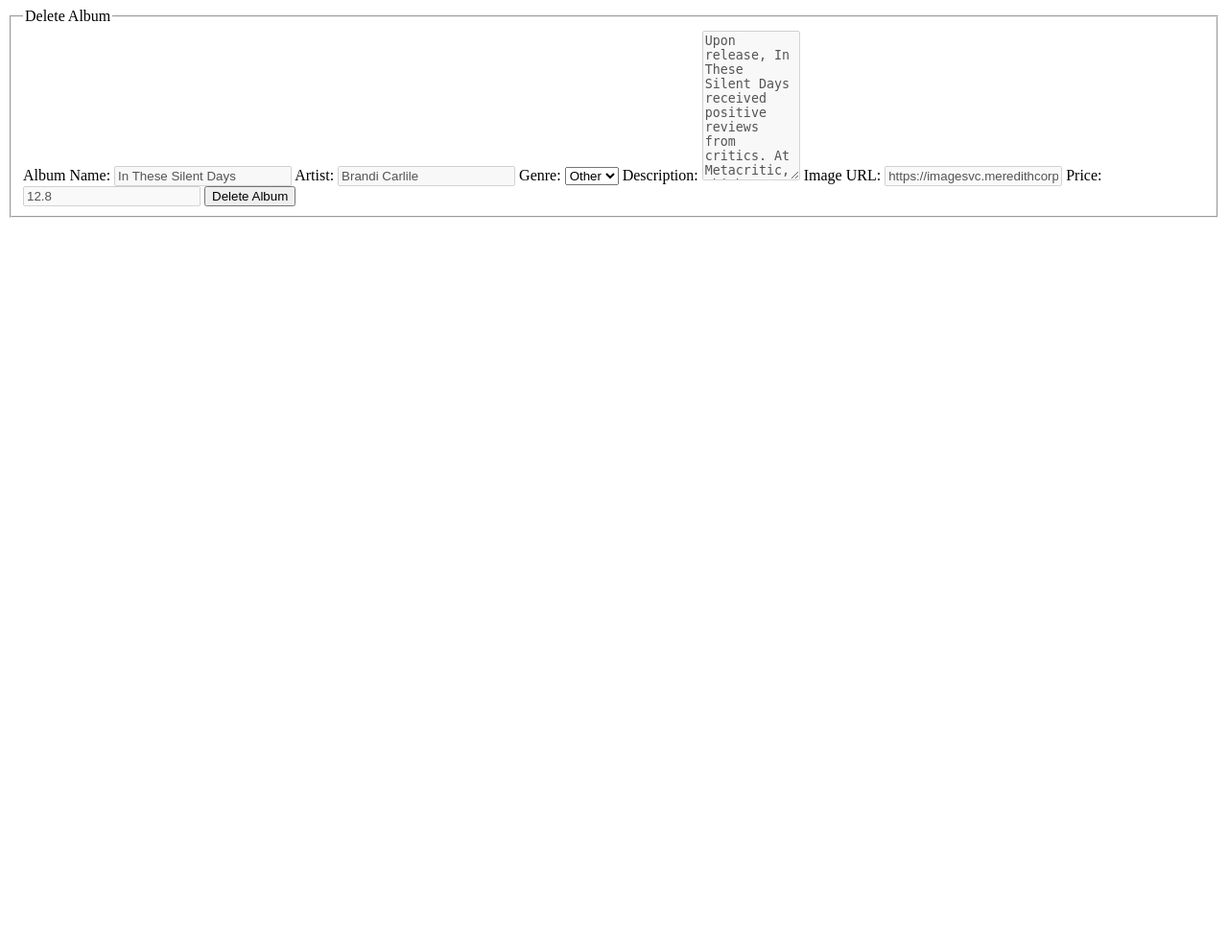
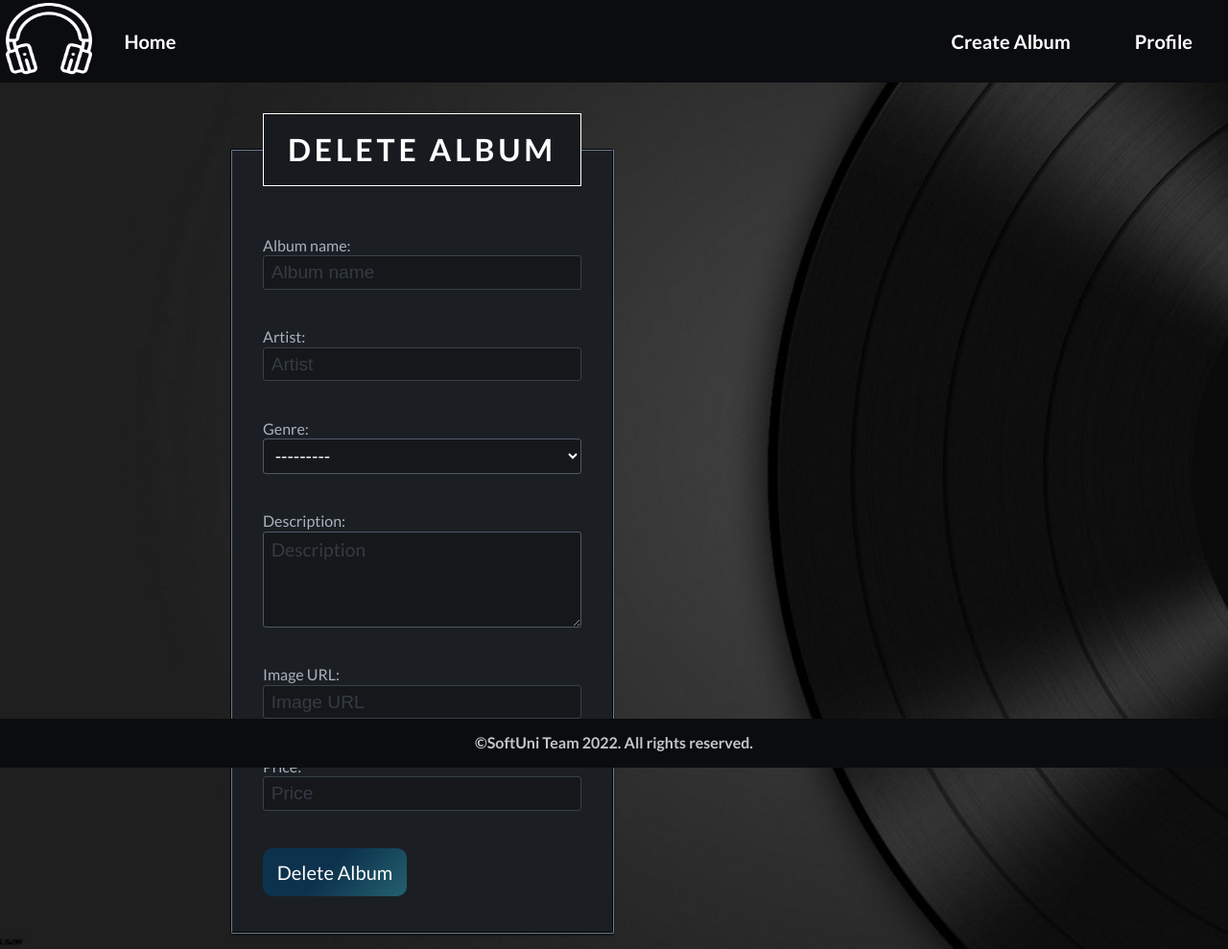
Before and after one commit to atanaskostov79/web_basic_exsam_preaparation, a Django app: template album_catalog/templates/delete-album.html in a window 1280 px wide. Shown: the whole page at 96% size. Before the commit the page ends 227 px from the top, so only its background shows below. Run offline with Django 4.2, Linux system fonts and the light colour scheme; the template is opened without the code that fills it: values that come from a table or form of the project are taken from there, others are empty.

Commit message:
template

```diff
--- a/album_catalog/albums/views.py
+++ b/album_catalog/albums/views.py
@@ -60,5 +60,8 @@ def edit_album(request, pk):
     return render(request, 'edit-album.html', context)
 
 def delete_album(request, pk):
+    #TODO: Implement me...
     form = AlbumDeleteForm(request.POST or None, instance=Album.objects.get(pk=pk))
-    return render(request, 'delete-album.html')
+
+    context = { 'form': form }
+    return render(request, 'delete-album.html', context)
--- a/album_catalog/templates/album-details.html
+++ b/album_catalog/templates/album-details.html
@@ -26,7 +26,7 @@
             <div class="actionBtn">
                 <!-- Album Buttons -->
                 <a href="{% url 'album edit' pk=album.pk %}" class="edit">Edit</a>
-                <a href="#" class="remove">Delete</a>
+                <a href="{% url 'album delete' pk=album.pk %}" class="remove">Delete</a>
             </div>
 
         </div>
--- a/album_catalog/templates/delete-album.html
+++ b/album_catalog/templates/delete-album.html
@@ -1,33 +1,36 @@
+{% extends 'base.html'  %}
+{%  block content %}
 <!--Edit Page-->
 <section class="editPage">
-    <form>
+    <form method="post" action="{% url 'album delete' pk=1%}">
         <fieldset>
             <legend>Delete Album</legend>
             <div class="container">
-
-                <!-- Form for Deleting an Album -->
-                <label for="name">Album Name:</label>
-                <input id="name" name="name" class="name" type="text" value="In These Silent Days" disabled="" readonly>
-
-                <label for="artist">Artist:</label>
-                <input id="artist" name="artist" class="artist" type="text" value="Brandi Carlile" disabled="" readonly>
-
-                <label for="genre">Genre:</label>
-                <select id="genre" name="genre">
-                    <option value="other">Other</option>
-                </select>
-
-                <label for="description">Description:</label>
-                <textarea id="description" name="description" class="description" rows="10"
-                          cols="10" disabled="" readonly>Upon release, In These Silent Days received positive reviews from critics. At Metacritic, which assigns a normalized rating out of 100 to reviews from mainstream critics, the album has an average score of 87 out of 100, which indicates 'universal acclaim'.</textarea>
-
-                <label for="imgUrl">Image URL:</label>
-                <input id="imgUrl" name="imgUrl" class="imgUrl" type="url"
-                       value="https://imagesvc.meredithcorp.io/v3/mm/image?url=https%3A%2F%2Fstatic.onecms.io%2Fwp-content%2Fuploads%2Fsites%2F6%2F2021%2F07%2F20%2FBrandiCarlile-AlbumCover-Web.jpg"
-                       disabled readonly>
-
-                <label for="price">Price:</label>
-                <input id="price" name="price" class="price" type="number" value="12.8" disabled="" readonly>
+  {% csrf_token %}
+                {{ form.as_p }}
+{#                <!-- Form for Deleting an Album -->#}
+{#                <label for="name">Album Name:</label>#}
+{#                <input id="name" name="name" class="name" type="text" value="In These Silent Days" disabled="" readonly>#}
+{##}
+{#                <label for="artist">Artist:</label>#}
+{#                <input id="artist" name="artist" class="artist" type="text" value="Brandi Carlile" disabled="" readonly>#}
+{##}
+{#                <label for="genre">Genre:</label>#}
+{#                <select id="genre" name="genre">#}
+{#                    <option value="other">Other</option>#}
+{#                </select>#}
+{##}
+{#                <label for="description">Description:</label>#}
+{#                <textarea id="description" name="description" class="description" rows="10"#}
+{#                          cols="10" disabled="" readonly>Upon release, In These Silent Days received positive reviews from critics. At Metacritic, which assigns a normalized rating out of 100 to reviews from mainstream critics, the album has an average score of 87 out of 100, which indicates 'universal acclaim'.</textarea>#}
+{##}
+{#                <label for="imgUrl">Image URL:</label>#}
+{#                <input id="imgUrl" name="imgUrl" class="imgUrl" type="url"#}
+{#                       value="https://imagesvc.meredithcorp.io/v3/mm/image?url=https%3A%2F%2Fstatic.onecms.io%2Fwp-content%2Fuploads%2Fsites%2F6%2F2021%2F07%2F20%2FBrandiCarlile-AlbumCover-Web.jpg"#}
+{#                       disabled readonly>#}
+{##}
+{#                <label for="price">Price:</label>#}
+{#                <input id="price" name="price" class="price" type="number" value="12.8" disabled="" readonly>#}
 
                 <!-- Button for Deleting an Album -->
                 <button class="delete-album" type="submit">Delete Album</button>
@@ -35,3 +38,4 @@
         </fieldset>
     </form>
 </section>
+{% endblock %}
```
